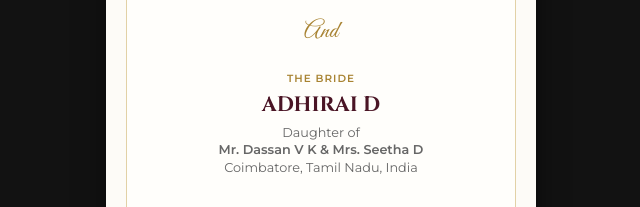
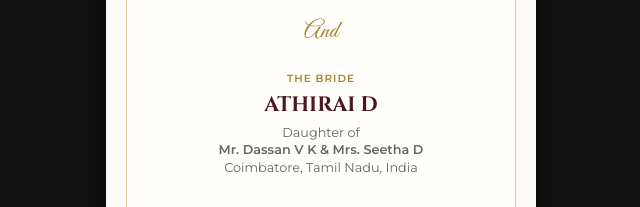
Before and after one commit to sasikumar172000-tech/Wedding-Invitation, a plain HTML site: page index.html in a window 1280 px wide. Shown: the part 1253-1460 px from the top of the page, 319-959 px from the left. Drawn offline with Linux system fonts and the light colour scheme.

Commit message:
index.html

```diff
--- a/index.html
+++ b/index.html
@@ -92,7 +92,7 @@
         <!-- Bride Details -->
         <div class="person-details">
           <span class="role">THE BRIDE</span>
-          <h3>ADHIRAI D</h3>
+          <h3>ATHIRAI D</h3>
           <p class="parents">Daughter of<br><strong>Mr. Dassan V K & Mrs. Seetha D</strong><br>Coimbatore, Tamil Nadu, India</p>
         </div>
       </div>
```
